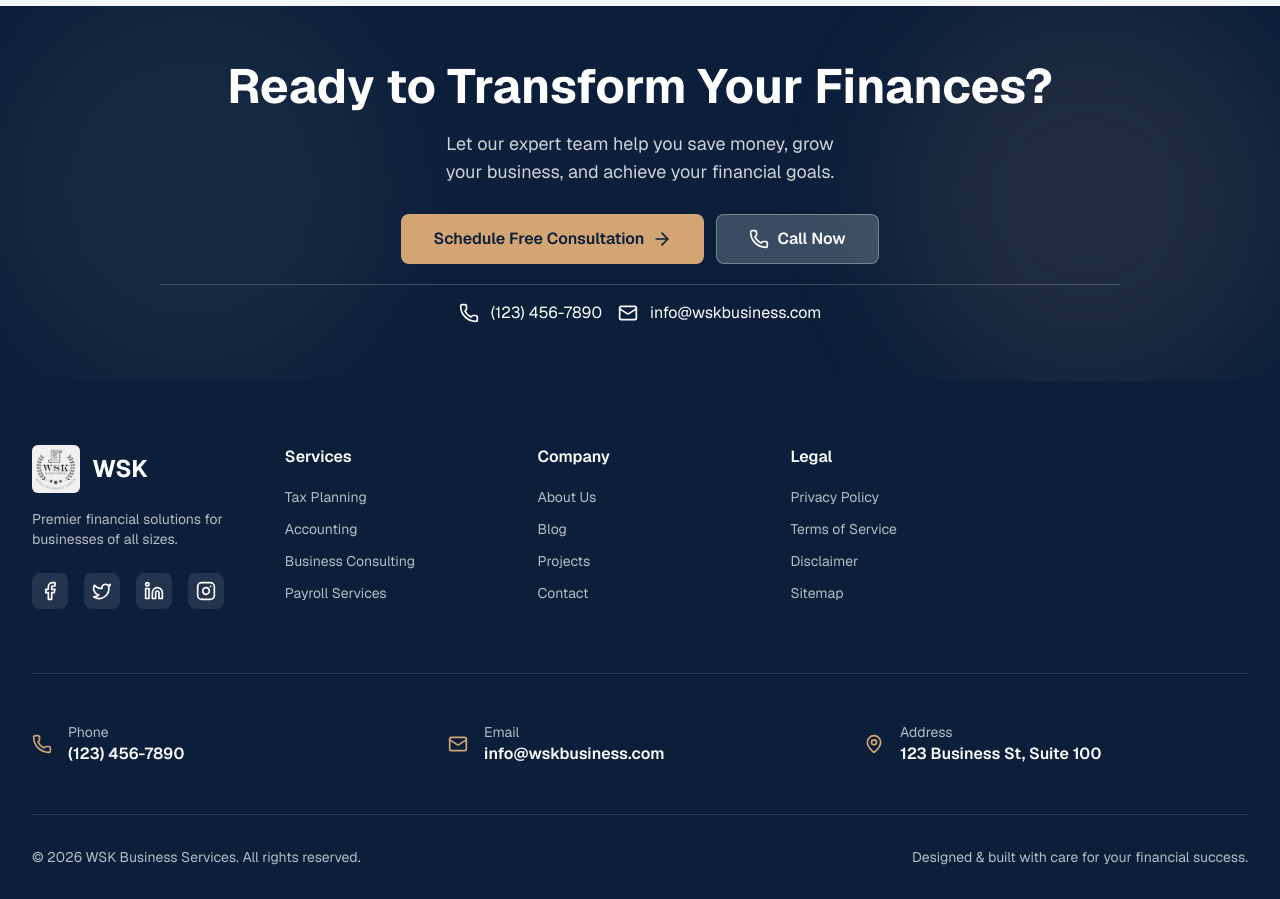
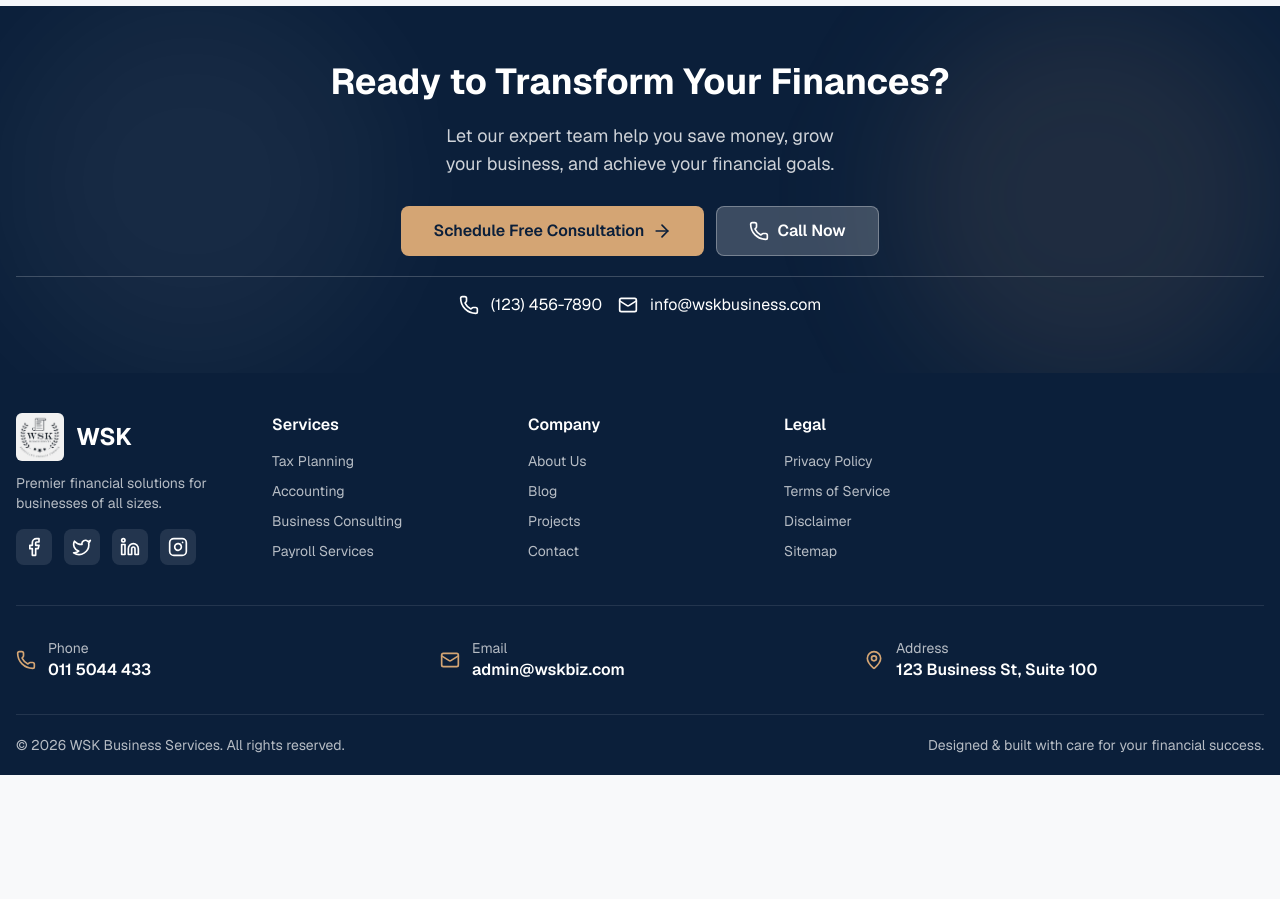
Before and after one commit to jaindu-sasan/W-S-K-Business-Services, a Next.js app: page / in a window 1280 px wide. Shown: the part 3700-4599 px from the top of the page. After the commit the page ends 4475 px from the top, so only its background shows below. Built offline with nearby package versions, Linux system fonts and the light colour scheme.

Commit message:
Footer
Changed

```diff
--- a/components/footer.tsx
+++ b/components/footer.tsx
@@ -36,12 +36,12 @@ export function Footer() {
     <>
 
       <footer className="bg-primary text-primary-foreground">
-      <div className="max-w-7xl mx-auto px-4 sm:px-6 lg:px-8">
+      <div className="max-w-[1800px] mx-auto px-4 sm:px-4 lg:px-4">
         {/* Main Footer Content */}
-        <div className="py-16 grid grid-cols-1 md:grid-cols-2 lg:grid-cols-5 gap-12">
+        <div className="py-10 grid grid-cols-1 md:grid-cols-2 lg:grid-cols-5 gap-8">
           {/* Brand */}
           <div className="lg:col-span-1">
-            <Link href="/" className="mb-4 flex items-center gap-3 text-2xl font-bold">
+            <Link href="/" className="mb-3 flex items-center gap-3 text-2xl font-bold">
               <Image
                 src="/wsklogo.png"
                 alt="WSK logo"
@@ -51,10 +51,10 @@ export function Footer() {
               />
               <span>WSK</span>
             </Link>
-            <p className="text-primary-foreground/70 text-sm mb-6">
+            <p className="text-primary-foreground/70 text-sm mb-4">
               Premier financial solutions for businesses of all sizes.
             </p>
-            <div className="flex gap-4">
+            <div className="flex gap-3">
               {[
                 { icon: Facebook, href: '#' },
                 { icon: Twitter, href: '#' },
@@ -76,8 +76,8 @@ export function Footer() {
           {/* Footer Links */}
           {Object.entries(footerLinks).map(([title, links]) => (
             <div key={title}>
-              <h3 className="font-semibold mb-4">{title}</h3>
-              <ul className="space-y-2">
+              <h3 className="font-semibold mb-3">{title}</h3>
+              <ul className="space-y-1.5">
                 {links.map((link) => (
                   <li key={link.label}>
                     <Link
@@ -99,27 +99,27 @@ export function Footer() {
         </div>
 
         {/* Contact Section */}
-        <div className="border-t border-primary-foreground/10 py-12">
-          <div className="grid grid-cols-1 md:grid-cols-3 gap-8">
-            <div className="flex items-center gap-4">
+        <div className="border-t border-primary-foreground/10 py-8">
+          <div className="grid grid-cols-1 md:grid-cols-3 gap-6">
+            <div className="flex items-center gap-3">
               <Phone className="w-5 h-5 text-accent" />
               <div>
                 <p className="text-sm text-primary-foreground/70">Phone</p>
-                <a href="tel:+1234567890" className="font-semibold hover:underline">
-                  (123) 456-7890
+                <a href="tel:+94115044433" className="font-semibold hover:underline">
+                  011 5044 433
                 </a>
               </div>
             </div>
-            <div className="flex items-center gap-4">
+            <div className="flex items-center gap-3">
               <Mail className="w-5 h-5 text-accent" />
               <div>
                 <p className="text-sm text-primary-foreground/70">Email</p>
-                <a href="mailto:info@wskbusiness.com" className="font-semibold hover:underline">
-                  info@wskbusiness.com
+                <a href="mailto:admin@wskbiz.com" className="font-semibold hover:underline">
+                  admin@wskbiz.com
                 </a>
               </div>
             </div>
-            <div className="flex items-center gap-4">
+            <div className="flex items-center gap-3">
               <MapPin className="w-5 h-5 text-accent" />
               <div>
                 <p className="text-sm text-primary-foreground/70">Address</p>
@@ -130,7 +130,7 @@ export function Footer() {
         </div>
 
         {/* Copyright */}
-        <div className="border-t border-primary-foreground/10 py-8 flex flex-col md:flex-row justify-between items-center gap-4">
+        <div className="border-t border-primary-foreground/10 py-5 flex flex-col md:flex-row justify-between items-center gap-3">
           <p className="text-primary-foreground/70 text-sm">
             &copy; {currentYear} WSK Business Services. All rights reserved.
           </p>
--- a/components/home/cta.tsx
+++ b/components/home/cta.tsx
@@ -11,15 +11,15 @@ export function CTA() {
       <div className="absolute top-0 right-0 w-96 h-96 bg-accent/10 rounded-full blur-3xl"></div>
       <div className="absolute bottom-0 left-0 w-96 h-96 bg-primary-foreground/5 rounded-full blur-3xl"></div>
 
-      <div className="max-w-5xl mx-auto px-4 sm:px-6 lg:px-8 relative z-10">
+      <div className="max-w-[1800px] mx-auto px-4 sm:px-4 lg:px-4 relative z-10">
         <motion.div
           initial={{ opacity: 0, y: 20 }}
           whileInView={{ opacity: 1, y: 0 }}
           viewport={{ once: true }}
           transition={{ duration: 0.6 }}
-          className="text-center space-y-5"
+          className="w-full text-center space-y-5"
         >
-          <h2 className="text-4xl md:text-5xl font-bold text-balance">
+          <h2 className="text-3xl md:text-4xl font-bold text-balance">
             Ready to Transform Your Finances?
           </h2>
 
@@ -50,7 +50,7 @@ export function CTA() {
             whileInView={{ opacity: 1, y: 0 }}
             viewport={{ once: true }}
             transition={{ duration: 0.6, delay: 0.2 }}
-            className="flex flex-col sm:flex-row gap-4 justify-center pt-4 border-t border-primary-foreground/20"
+            className="w-full flex flex-col sm:flex-row gap-4 justify-center pt-4 border-t border-primary-foreground/20"
           >
             <div className="flex items-center gap-3">
               <Phone className="w-5 h-5" />
```
